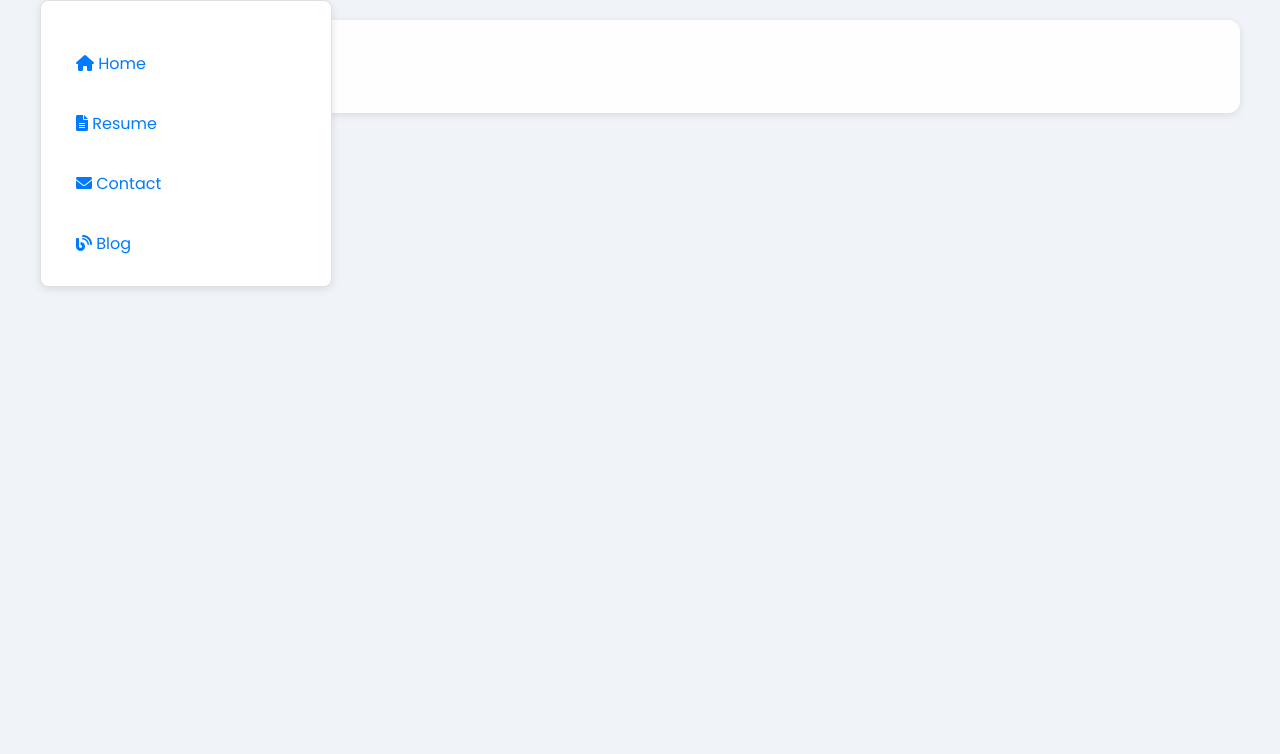
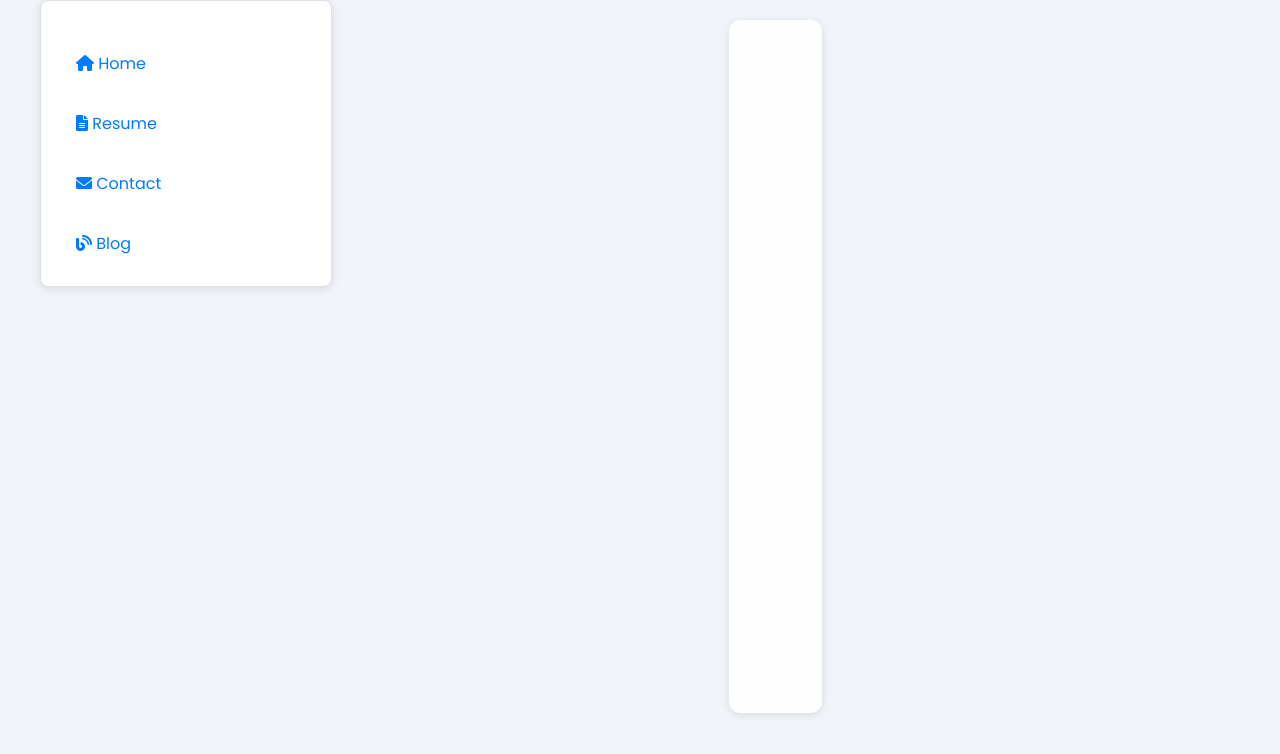
Before and after one commit to azizzailani/azizzailani.github.io, a Jekyll site: the page built from about.md, in a window 1280 px wide. Shown: the top 754 px of the page. Built offline with Jekyll 4.4.1, drawn with Linux system fonts in a browser that asks for light colours; our own code applies the rules of GitHub Pages for plain Markdown files.

Commit message:
💄 style: adjust heights and widths for consistency across screen sizes

```diff
--- a/assets/css/style.css
+++ b/assets/css/style.css
@@ -11,6 +11,8 @@
     display: flex;
     justify-content: center;
     align-items: flex-start;
+    min-height: 100vh;
+    /* Menjaga agar konten utama selalu menutupi layar penuh */
 }
 
 /* Kontainer Utama untuk Header dan Main */
@@ -57,7 +59,6 @@
 
 nav a:hover {
     color: #0056b3;
-    /* Warna lebih gelap untuk kontras lebih tinggi */
     box-shadow: 0px 4px 8px rgba(0, 123, 255, 0.2);
 }
 
@@ -69,8 +70,13 @@
     border-radius: 12px;
     box-shadow: 0 2px 8px rgba(0, 0, 0, 0.1);
     margin-top: 20px;
-    /* Menambahkan jarak di atas main */
     line-height: 1.6;
+    min-height: 600px;
+    /* Tetapkan tinggi minimum untuk konsistensi */
+    max-width: 1000px;
+    /* Tetapkan lebar maksimum untuk konsistensi */
+    margin-left: auto;
+    margin-right: auto;
 }
 
 /* Judul Seksi */
@@ -105,7 +111,6 @@
 /* Paragraf - Menghilangkan efek hover untuk kenyamanan pembacaan */
 p {
     margin-bottom: 1em;
-    /* Tambahkan jarak bawah */
 }
 
 /* Responsif */
@@ -125,7 +130,8 @@
         width: 100%;
         padding: clamp(15px, 4%, 40px);
         margin-top: 10px;
-        /* Jarak atas pada layar sedang */
+        min-height: 500px;
+        /* Tinggi minimum yang lebih kecil pada layar sedang */
     }
 }
 
@@ -146,7 +152,8 @@
         width: 100%;
         padding: 20px;
         margin-top: 10px;
-        /* Menambahkan jarak pada layar kecil */
+        min-height: 400px;
+        /* Tinggi minimum pada layar kecil */
     }
 
     nav {
@@ -164,6 +171,9 @@
 
     main {
         padding: clamp(30px, 6%, 60px);
-        /* Menambah padding pada layar besar */
+        max-width: 1200px;
+        /* Lebar maksimum untuk layar besar */
+        min-height: 700px;
+        /* Tinggi minimum yang lebih besar pada layar besar */
     }
 }
```
